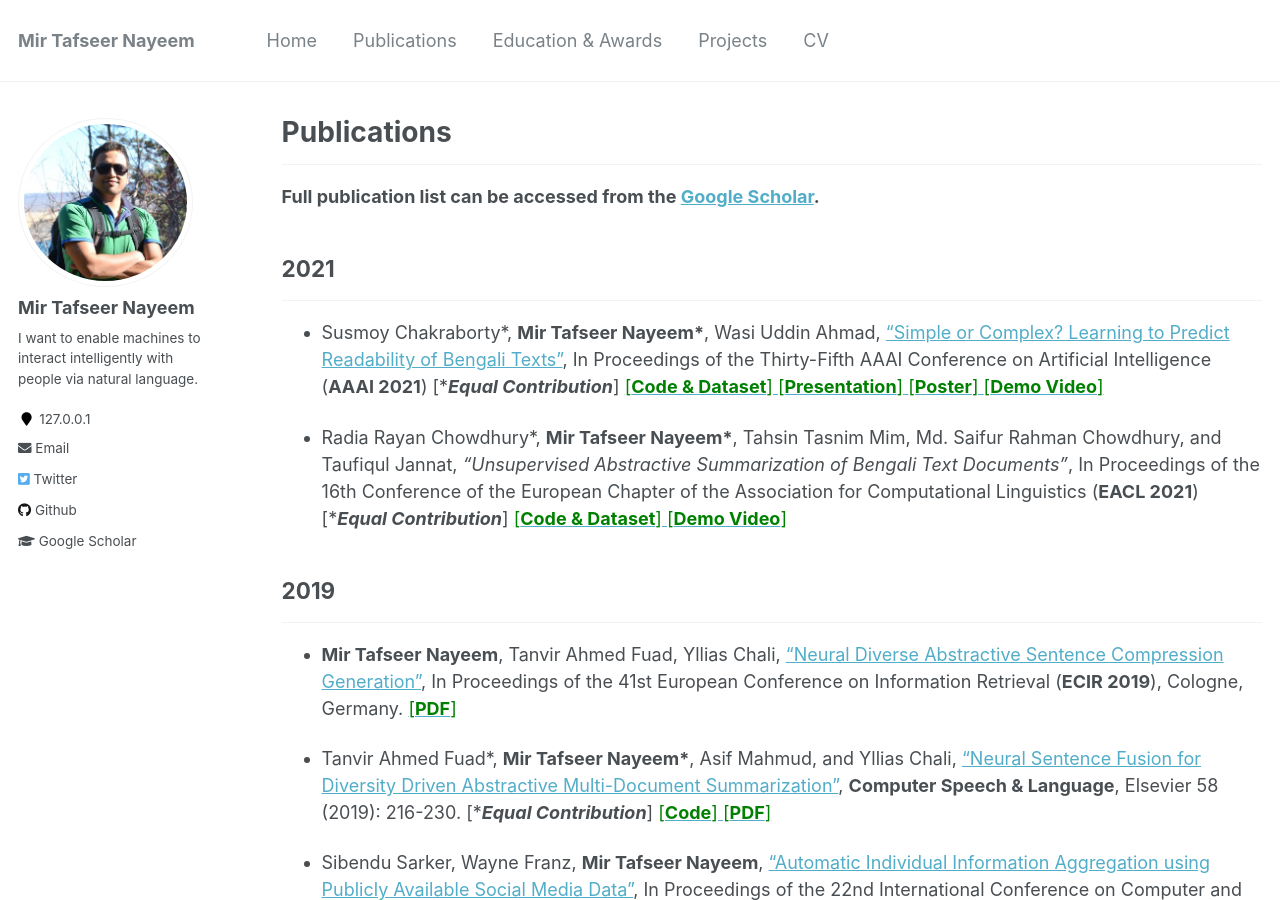
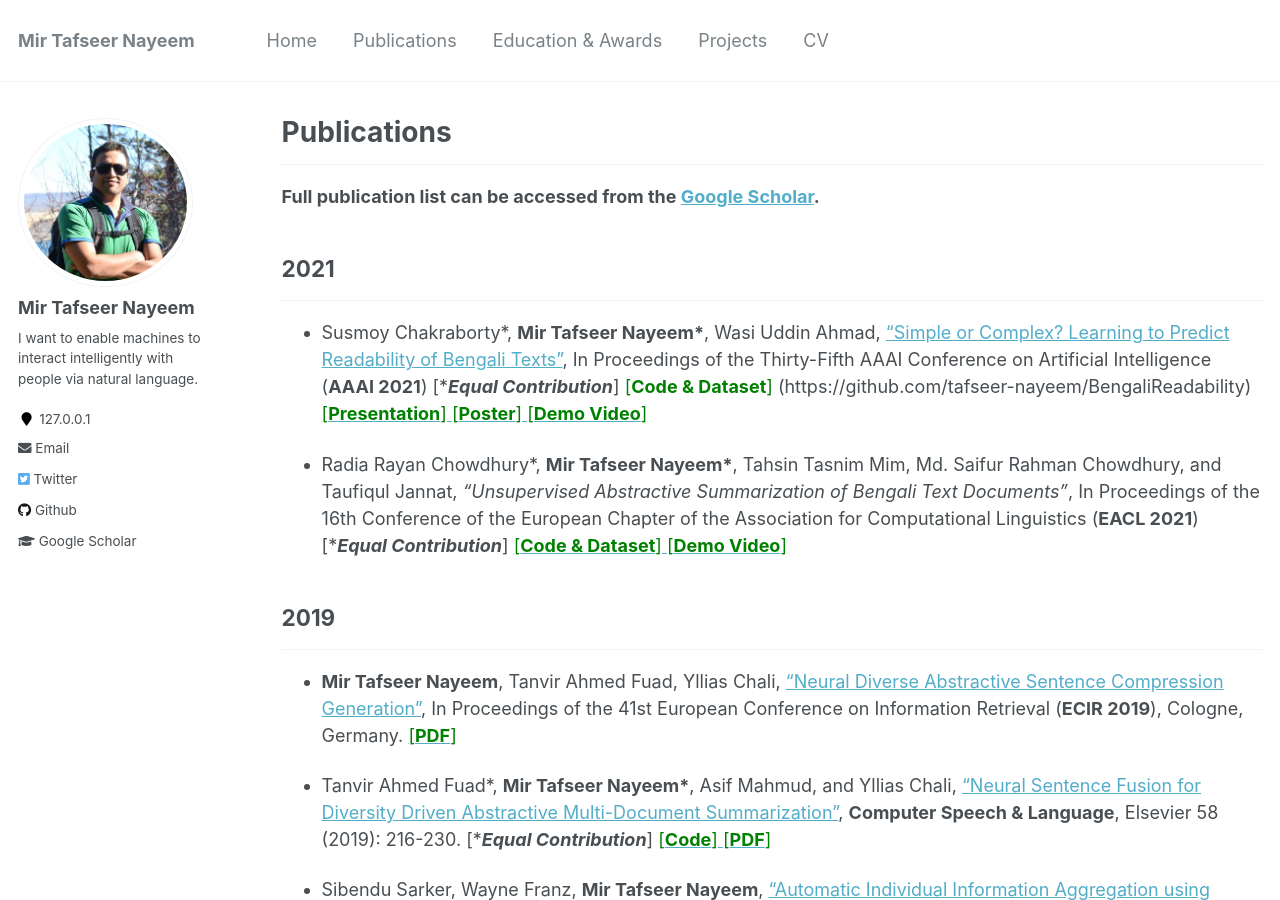
Before and after one commit to sujan-sarker/sujan-sarker.github.io, a Jekyll site: the page built from _pages/publications.md, in a window 1280 px wide and 900 px high. Built offline with Jekyll 4.4.1, drawn with Linux system fonts in a browser that asks for light colours.

Commit message:
Update publications.md

```diff
--- a/_pages/publications.md
+++ b/_pages/publications.md
@@ -11,7 +11,7 @@ author_profile: true
 
 ## 2021
 -----------
-* Susmoy Chakraborty\*, **Mir Tafseer Nayeem\***, Wasi Uddin Ahmad, ["Simple or Complex? Learning to Predict Readability of Bengali Texts"](https://arxiv.org/abs/2012.07701), In Proceedings of the Thirty-Fifth AAAI Conference on Artificial Intelligence (**AAAI 2021**) [\****Equal Contribution***] [<span style ="color:Green"> [**Code & Dataset**] </span>](https://github.com/tafseer-nayeem/BengaliReadability) [<span style ="color:Green"> [**Presentation**] </span>](https://tafseer-nayeem.github.io/files/AAAI2021/aaai2021_full.pdf) [<span style ="color:Green"> [**Poster**] </span>](https://tafseer-nayeem.github.io/files/AAAI2021/aaai2021_poster.pdf) [<span style ="color:Green"> [**Demo Video**] </span>](https://youtu.be/U05Pf9Y4tCQ)
+* Susmoy Chakraborty\*, **Mir Tafseer Nayeem\***, Wasi Uddin Ahmad, ["Simple or Complex? Learning to Predict Readability of Bengali Texts"](https://arxiv.org/abs/2012.07701), In Proceedings of the Thirty-Fifth AAAI Conference on Artificial Intelligence (**AAAI 2021**) [\****Equal Contribution***] <span style ="color:Green"> [**Code & Dataset**] </span>(https://github.com/tafseer-nayeem/BengaliReadability) [<span style ="color:Green"> [**Presentation**] </span>](https://tafseer-nayeem.github.io/files/AAAI2021/aaai2021_full.pdf) [<span style ="color:Green"> [**Poster**] </span>](https://tafseer-nayeem.github.io/files/AAAI2021/aaai2021_poster.pdf) [<span style ="color:Green"> [**Demo Video**] </span>](https://youtu.be/U05Pf9Y4tCQ)
 
 * Radia Rayan Chowdhury\*, **Mir Tafseer Nayeem\***, Tahsin Tasnim Mim, Md. Saifur Rahman Chowdhury, and Taufiqul Jannat, *"Unsupervised Abstractive Summarization of Bengali Text Documents"*, In Proceedings of the 16th Conference of the European Chapter of the Association for Computational Linguistics (**EACL 2021**) [\****Equal Contribution***] [<span style ="color:Green"> [**Code & Dataset**] </span>](https://github.com/tafseer-nayeem/BengaliSummarization) [<span style ="color:Green"> [**Demo Video**] </span>](https://youtu.be/LrnskktiXcg)
 
@@ -48,4 +48,4 @@ author_profile: true
 
 ## 2012
 -----------
-*  **Mir Tafseer Nayeem**, Md. Saddam Hossain Mukta , Samsuddin Ahmed, and Md. Mahbubur Rahman, [“Use of Human Cognition in HIP Design Via EmotIcons to Defend BOT Attacks”](https://ieeexplore.ieee.org/document/6417291/), In Proceedings of the IEEE 15th International Conference on Computational Science and Engineering (**IEEE CSE 2012**), Nicosia, Cyprus. [<span style ="color:Green"> [**Oral Presentation**] </span>]
+*  **Mir Tafseer Nayeem**, Md. Saddam Hossain Mukta , Samsuddin Ahmed, and Md. Mahbubur Rahman, [“Use of Human Cognition in HIP Design Via EmotIcons to Defend BOT Attacks”](https://ieeexplore.ieee.org/document/6417291/), In Proceedings of the IEEE 15th International Conference on Computational Science and Engineering (**IEEE CSE 2012**), Nicosia, Cyprus. [<span style ="color:Green"> **Oral Presentation** </span>]
```
